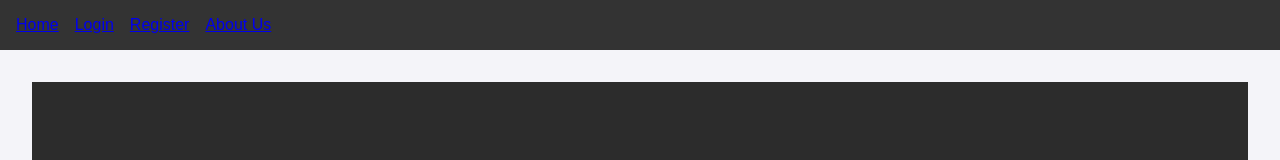
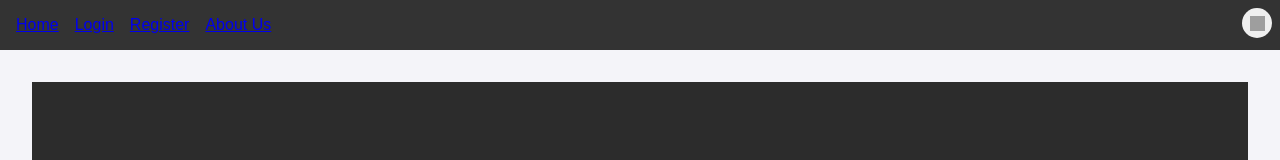
Before and after one commit to merkandez/luxmundi, a React (Vite) app in the folder client/: page /articlePage/1 in a window 1280 px wide. Shown: the top 160 px of the page. Built offline with nearby package versions, Linux system fonts and the light colour scheme; grey boxes are pictures that could not be loaded.

Commit message:
feat: add CloseButton

```diff
--- a/client/src/components/Card.jsx
+++ b/client/src/components/Card.jsx
@@ -22,7 +22,7 @@ const Card = ({ id, title, content }) => {
   };
 
   Card.propTypes = {
-    id: PropTypes.number.isRequired,
+
     title: PropTypes.string.isRequired,
     content: PropTypes.string.isRequired,
   };
--- /dev/null
+++ b/client/src/components/CloseButton.jsx
@@ -0,0 +1,33 @@
+import React from "react";
+import styled from 'styled-components';
+
+// Componente de estilo para el botón
+const CloseButton = styled.button`
+  position: absolute;
+  top: 0.5rem;
+  right: 0.5rem;
+  width: 30px;
+  height: 30px;
+  display: flex;
+  align-items: center;
+  justify-content: center;
+  background-color: bronze;
+  border-radius: 50%;
+  border: none;
+  cursor: pointer;
+
+  img {
+    width: 15px;
+    height: 15px;
+  }
+`;
+
+function CloseButtonComponent({ handleFlip }) {
+  return (
+    <CloseButton onClick={handleFlip}>
+      <img src="./src/img/cerrar.png" alt="cerrar" />
+    </CloseButton>
+  );
+}
+
+export default CloseButtonComponent;
--- a/client/src/components/HeroSection.jsx
+++ b/client/src/components/HeroSection.jsx
@@ -1,16 +1,26 @@
 import React from "react";
 import styled from "styled-components";
+import CloseButton from '../components/CloseButton'
 
 function HeroSection({ }) {
+  const handleFlip = () => {
+    console.log('Botón de cerrar presionado');
+  };
+
     return (
         <HeroWrapper>
         <ContentContainer>
           <MainTitle>Lux Mundi</MainTitle>
           <SubTitle>Subtitle</SubTitle>
+          <CloseButton handleFlip={handleFlip}/>
         </ContentContainer>
       </HeroWrapper>
+
+
     );
   };
+
+
 
   const HeroWrapper = styled.section`
     background-color: rgba(44, 44, 44, 1);
--- a/client/src/pages/HomePage.jsx
+++ b/client/src/pages/HomePage.jsx
@@ -1,10 +1,9 @@
 import React from "react";
 import ExploreSection from "../components/ExploreSection";
 import CardsContainer from "../components/CardContainer";
-import HeroSection from "../components/HeroSection";
-import ImageContent from "../components/ImagenContent";
+
 import axios from 'axios';
-import Card from '../components/Card';
+
 
 
 function HomePage() {
```
